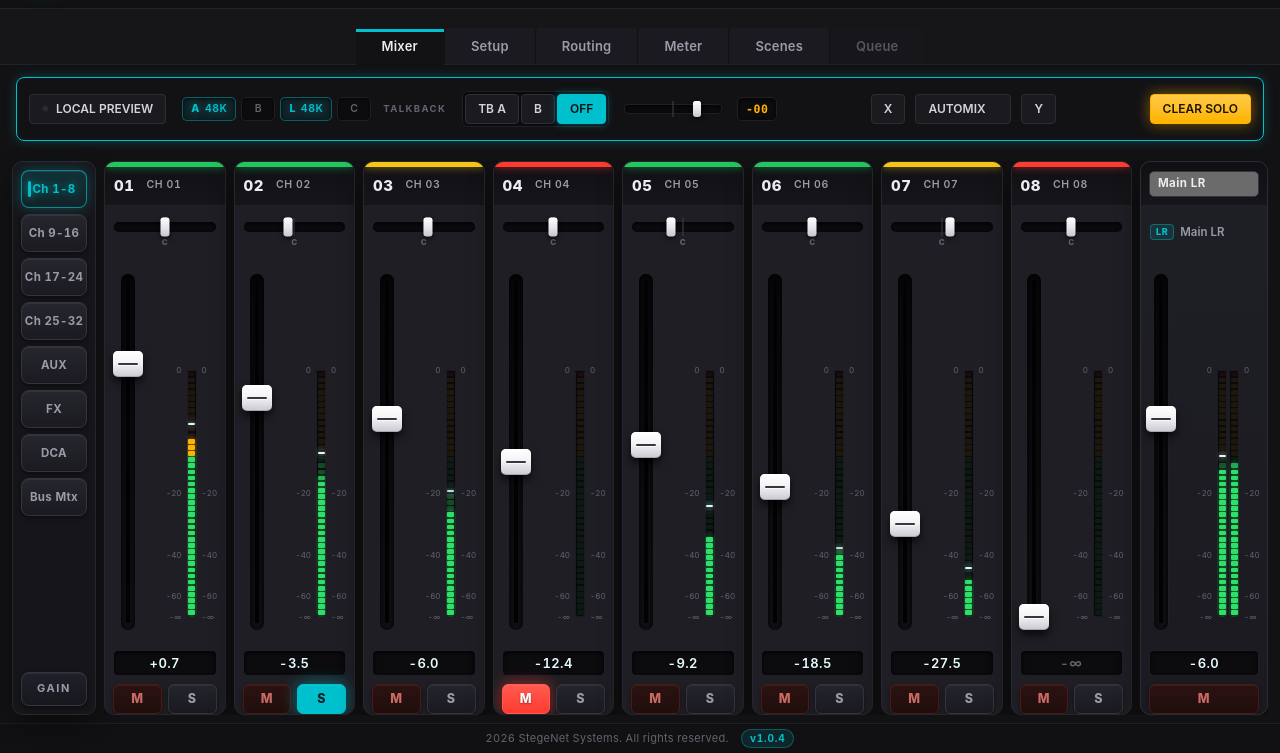
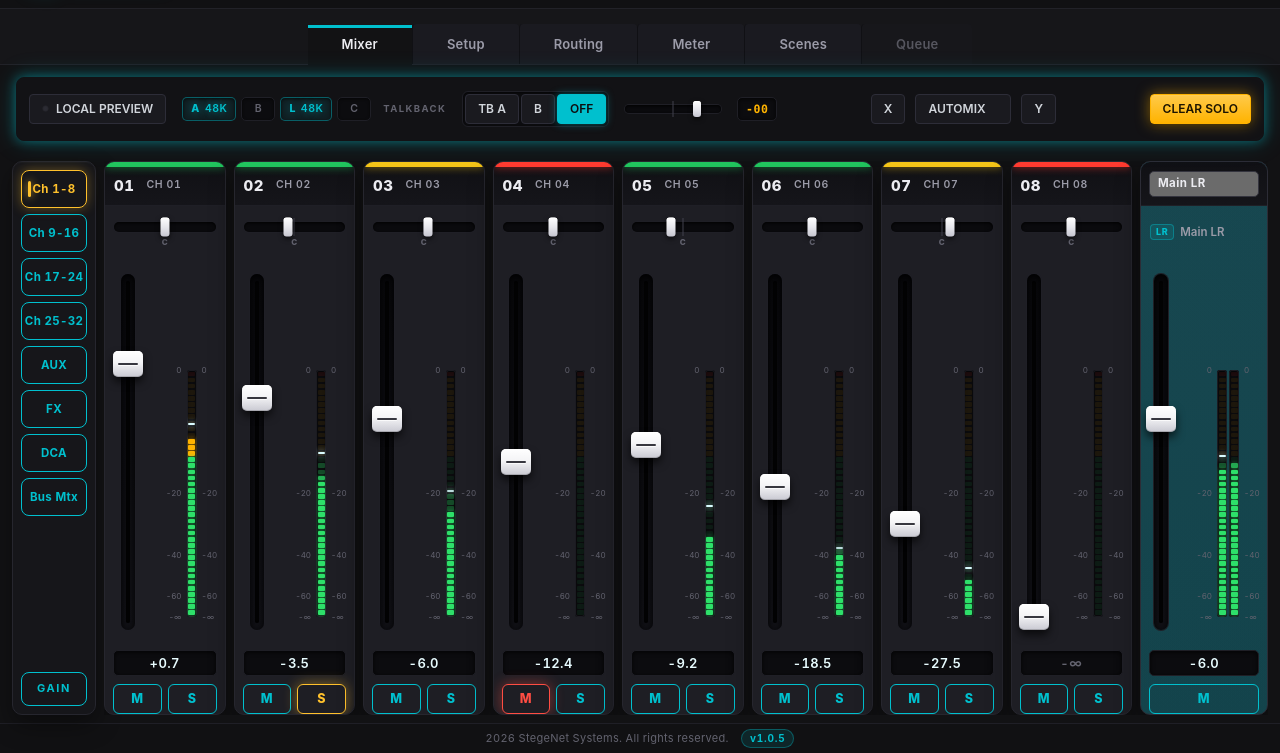
Before and after one commit to appsdeboutique/CueDesk, a plain HTML site: page index.html in a window 1280 px wide. Shown: the part 47-800 px from the top of the page. Drawn offline with Linux system fonts and the light colour scheme.

Commit message:
v1.0.5: retoques visuales de tabs, globalbar, bankrail, botones M/S y master
- Viewbar: tabs +10% vertical y +30% horizontal.
- Globalbar: borde del color del fondo + glow exterior cian.
- Bankrail: sin fondo, borde/texto cian en reposo y #FFC12C activo.
- Botones M/S: sin fondo, cian en reposo; Solo #FFC12C y Mute #FF4D43.
- Strip master: capa #00C0CE al 25% de transparencia.
- Nuevos tokens --gold y --red-hi.

```diff
--- a/css/banks.css
+++ b/css/banks.css
@@ -22,7 +22,7 @@
   min-height: 0;
 }
 
-/* Bloque estilo hardware */
+/* Bloque estilo hardware: sin fondo, borde y texto cian; activo en dorado */
 .bank {
   position: relative;
   display: grid;
@@ -30,34 +30,33 @@
   height: 38px;
   flex: none;
   border-radius: 8px;
-  background: linear-gradient(180deg, #26262e 0%, #1a1a20 100%);
-  border: 1px solid var(--line-strong);
-  color: var(--text-dim);
+  background: none;
+  border: 1px solid var(--cyan-bright);
+  color: var(--cyan-bright);
   font-size: 11.5px;
   font-weight: 700;
   letter-spacing: 0.3px;
-  box-shadow: var(--shadow-btn);
   transition: color 0.14s, background 0.14s, border-color 0.14s,
     box-shadow 0.14s, transform 0.06s;
 }
 
 .bank:hover {
-  color: var(--text);
-  background: linear-gradient(180deg, #2c2c35 0%, #1f1f26 100%);
+  color: #7ef0f8;
+  background: rgba(0, 192, 206, 0.1);
+  box-shadow: 0 0 10px rgba(0, 192, 206, 0.3);
 }
 
 .bank:active {
   transform: translateY(1px);
 }
 
-/* Seleccionado / iluminado en cyan */
+/* Seleccionado / activo: dorado #FFC12C */
 .bank.is-active {
-  color: var(--cyan-bright);
-  background: linear-gradient(180deg, rgba(0, 192, 206, 0.16), rgba(0, 192, 206, 0.07));
-  border-color: rgba(0, 192, 206, 0.65);
-  box-shadow: 0 0 14px rgba(0, 192, 206, 0.3),
-    inset 0 1px 0 rgba(255, 255, 255, 0.08);
-  text-shadow: 0 0 10px rgba(0, 192, 206, 0.75);
+  color: var(--gold);
+  background: none;
+  border-color: var(--gold);
+  box-shadow: 0 0 12px rgba(255, 193, 44, 0.35);
+  text-shadow: none;
 }
 
 .bank.is-active::before {
@@ -69,8 +68,8 @@
   width: 3px;
   height: 16px;
   border-radius: 2px;
-  background: var(--cyan-bright);
-  box-shadow: 0 0 8px var(--cyan-bright);
+  background: var(--gold);
+  box-shadow: 0 0 8px var(--gold);
 }
 
 /* Botón GAIN dedicado, anclado abajo */
@@ -78,20 +77,19 @@
   height: 34px;
   font-size: 11px;
   letter-spacing: 1.6px;
-  background: linear-gradient(180deg, #20202a, #17171d);
+  background: none;
 }
 
 .bank--gain.is-active {
-  color: #1a1000;
-  background: linear-gradient(180deg, #ffcf5c, var(--amber));
-  border-color: var(--amber);
+  color: var(--gold);
+  border-color: var(--gold);
   text-shadow: none;
-  box-shadow: 0 0 14px rgba(255, 179, 0, 0.45), var(--shadow-btn);
+  box-shadow: 0 0 12px rgba(255, 193, 44, 0.35);
 }
 
 .bank--gain.is-active::before {
-  background: #1a1000;
-  box-shadow: none;
+  background: var(--gold);
+  box-shadow: 0 0 8px var(--gold);
 }
 
 .bank--gain:disabled {
--- a/css/header.css
+++ b/css/header.css
@@ -82,8 +82,8 @@
    filete técnico de 1 px con la solapa vecina y CERO sombra de botón. */
 .viewbar .tab {
   position: relative;
-  height: 36px;
-  padding: 0 26px;
+  height: 40px;      /* +10 % vertical */
+  padding: 0 34px;   /* +30 % horizontal */
   background: #1a1a20;
   color: var(--text-dim);
   font-size: 13px;
@@ -339,9 +339,10 @@
   margin: 12px 16px;
   padding: 12px 20px;
   background-color: #121215;
-  border: 1px solid #00c0ce;
+  /* Borde del color del fondo + glow exterior cian */
+  border: 1px solid #121215;
   border-radius: 8px;
-  box-shadow: 0 0 12px rgba(0, 192, 206, 0.25), inset 0 0 6px rgba(0, 192, 206, 0.05);
+  box-shadow: 0 0 12px rgba(0, 192, 206, 0.45), 0 0 26px rgba(0, 192, 206, 0.22);
   color: #e0e0e0;
   z-index: 20;
   overflow-x: auto;
--- a/css/strips.css
+++ b/css/strips.css
@@ -461,6 +461,7 @@
   flex: none;
 }
 
+/* Sin fondo: borde y texto cian cuando están apagados (M y S) */
 .btn-m,
 .btn-s {
   height: 30px;
@@ -468,48 +469,33 @@
   font-size: 12.5px;
   font-weight: 800;
   letter-spacing: 0.5px;
-  box-shadow: var(--shadow-btn);
+  background: none;
+  border: 1px solid var(--cyan-bright);
+  color: var(--cyan-bright);
   transition: background 0.12s, border-color 0.12s, color 0.12s,
     box-shadow 0.12s;
 }
 
-/* Mute: rojo oscuro -> rojo vivo al activarse */
-.btn-m {
-  background: linear-gradient(180deg, #2c1211, #1f0e0d);
-  border: 1px solid #4a1a17;
-  color: #c96a63;
+.btn-m:hover:not(.is-on),
+.btn-s:hover:not(.is-on) {
+  background: rgba(0, 192, 206, 0.1);
+  box-shadow: 0 0 10px rgba(0, 192, 206, 0.3);
 }
 
-.btn-m:hover {
-  border-color: #6b2a25;
-  color: #e08a84;
+/* Mute activo: rojo #FF4D43 */
+.btn-m.is-on {
+  color: var(--red-hi);
+  background: none;
+  border-color: var(--red-hi);
+  box-shadow: 0 0 14px rgba(255, 77, 67, 0.45);
 }
 
-.btn-m.is-on {
-  background: linear-gradient(180deg, var(--red-bright), var(--red));
-  border-color: var(--red-bright);
-  color: #ffffff;
-  box-shadow: 0 0 16px rgba(255, 59, 48, 0.6), var(--shadow-btn);
-  text-shadow: 0 1px 2px rgba(0, 0, 0, 0.4);
-}
-
-/* Solo: se ilumina en cyan/teal */
-.btn-s {
-  background: linear-gradient(180deg, #24242c, #19191f);
-  border: 1px solid var(--line-strong);
-  color: var(--text-dim);
-}
-
-.btn-s:hover {
-  border-color: #454552;
-  color: var(--text);
-}
-
+/* Solo activo: dorado #FFC12C */
 .btn-s.is-on {
-  background: linear-gradient(180deg, var(--cyan-bright), var(--cyan));
-  border-color: var(--cyan-bright);
-  color: #04212a;
-  box-shadow: 0 0 16px var(--cyan-glow), var(--shadow-btn);
+  color: var(--gold);
+  background: none;
+  border-color: var(--gold);
+  box-shadow: 0 0 14px rgba(255, 193, 44, 0.45);
 }
 
 /* --------------------------------------------------------------------------
@@ -612,7 +598,10 @@
 
 .strip--master {
   flex: 0 0 clamp(120px, 10vw, 152px);
-  background: linear-gradient(180deg, #1f1f26, #1a1a20);
+  /* Capa cian #00C0CE al 25 % sobre el degradado base */
+  background:
+    linear-gradient(0deg, rgba(0, 192, 206, 0.25), rgba(0, 192, 206, 0.25)),
+    linear-gradient(180deg, #1f1f26, #1a1a20);
   border-color: #2c2c36;
 }
 
--- a/css/tokens.css
+++ b/css/tokens.css
@@ -36,6 +36,8 @@
   --amber: #ffb300;           /* Solo / avisos / talkback */
   --amber-dark: #453208;
   --amber-tint: rgba(255, 179, 0, 0.13);
+  --gold: #ffc12c;            /* Activo (banco / solo / GAIN) */
+  --red-hi: #ff4d43;          /* Mute activo */
   --green: #2ee06a;           /* Vúmetro verde */
   --led-green: #26d06a;       /* LED Online */
 
--- a/index.html
+++ b/index.html
@@ -352,7 +352,7 @@
     <!-- ================================ FOOTER ============================ -->
     <footer class="footer">
       <p>2026 StegeNet Systems. All rights reserved.</p>
-      <span class="footer__version" title="CueDesk · versión de la interfaz">v1.0.4</span>
+      <span class="footer__version" title="CueDesk · versión de la interfaz">v1.0.5</span>
     </footer>
   </div>
 
```
Also changed, not shown: CHANGELOG.md.
